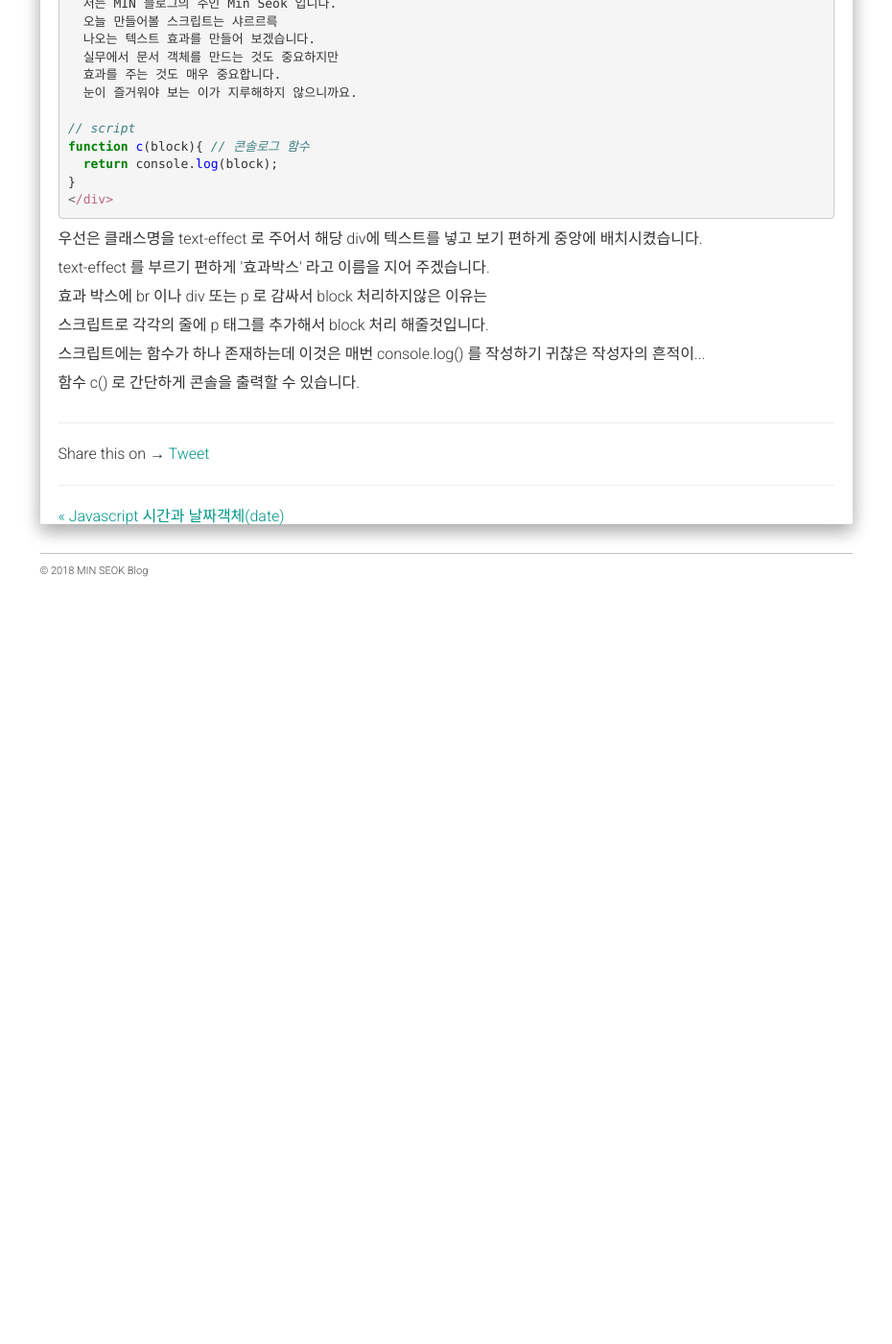
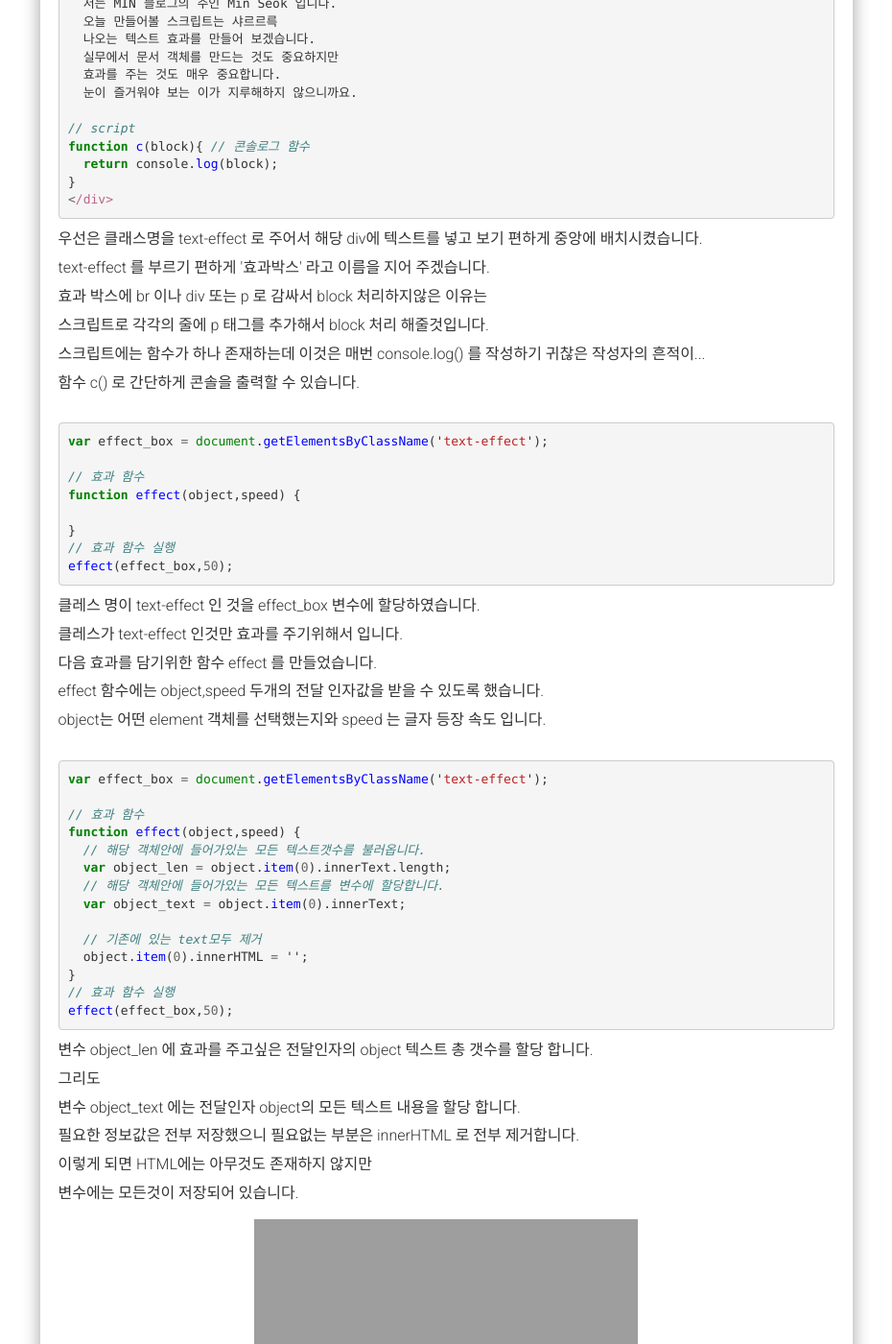
Before and after one commit to alalstjr/promote.github.io, a Jekyll site: the page built from _posts/2018-09-11-Note 자바스크립트로 글자등장 효과 만들기.md, in a window 1280 px wide and 1400 px high, scrolled down 704 px. Shown: the whole window at 96% size, without its empty margins (321-1251 px from the left). Built offline with Jekyll 4.4.1, drawn with Linux system fonts in a browser that asks for light colours; nearby versions of some CDN libraries; our own code applies the rules of GitHub Pages for plain Markdown files; comment, search, counter and statistics services are not loaded; before the commit the page ends 1334 px from its top, so only the background shows below that; some of the changed text lies outside the part shown.

Commit message:
Update 2018-09-11-Note 자바스크립트로 글자등장 효과 만들기.md

```diff
--- a/_posts/2018-09-11-Note 자바스크립트로 글자등장 효과 만들기.md
+++ b/_posts/2018-09-11-Note 자바스크립트로 글자등장 효과 만들기.md
@@ -42,3 +42,52 @@ function c(block){ // 콘솔로그 함수
   <p>스크립트에는 함수가 하나 존재하는데 이것은 매번 console.log() 를 작성하기 귀찮은 작성자의 흔적이... </p>
   <p>함수 c() 로 간단하게 콘솔을 출력할 수 있습니다.</p>
 </div>
+
+{% highlight javascript %}
+var effect_box = document.getElementsByClassName('text-effect');
+
+// 효과 함수
+function effect(object,speed) {
+
+}
+// 효과 함수 실행
+effect(effect_box,50);
+{% endhighlight %}
+<div class="box">
+  <p>클레스 명이 text-effect 인 것을 effect_box 변수에 할당하였습니다.</p>
+  <p>클레스가 text-effect 인것만 효과를 주기위해서 입니다.</p>
+
+  <p>다음 효과를 담기위한 함수 effect 를 만들었습니다.</p>
+  <p>effect 함수에는 object,speed 두개의 전달 인자값을 받을 수 있도록 했습니다.</p>
+  <p>object는 어떤 element 객체를 선택했는지와 speed 는 글자 등장 속도 입니다.</p>
+</div>
+
+{% highlight javascript %}
+var effect_box = document.getElementsByClassName('text-effect');
+
+// 효과 함수
+function effect(object,speed) {
+  // 해당 객체안에 들어가있는 모든 텍스트갯수를 불러옵니다.
+  var object_len = object.item(0).innerText.length;
+  // 해당 객체안에 들어가있는 모든 텍스트를 변수에 할당합니다.
+  var object_text = object.item(0).innerText;
+
+  // 기존에 있는 text모두 제거
+  object.item(0).innerHTML = '';
+}
+// 효과 함수 실행
+effect(effect_box,50);
+{% endhighlight %}
+<div class="box">
+  <p>변수 object_len 에 효과를 주고싶은 전달인자의 object 텍스트 총 갯수를 할당 합니다.</p>
+  <p>그리도</p>
+  <p>변수 object_text 에는 전달인자 object의 모든 텍스트 내용을 할당 합니다.</p>
+  <p>필요한 정보값은 전부 저장했으니 필요없는 부분은 innerHTML 로 전부 제거합니다.</p>
+  <p>이렇게 되면 HTML에는 아무것도 존재하지 않지만</p>
+  <p>변수에는 모든것이 저장되어 있습니다.</p>
+<div class="img-box">
+  <img src="{{ site.baseurl }}/static/img/post/2018-09-11-1.png" alt="자바스크립트 출력확인" />
+</div>
+  <p>변수 object_len 에는 149개 의 object의 총 텍스트의 갯수 와</p>
+  <p>변수 object_text 에는 object의 모든 내용이 할당 되어 있음을 확인하실 수 있습니다.</p>
+</div>
```
